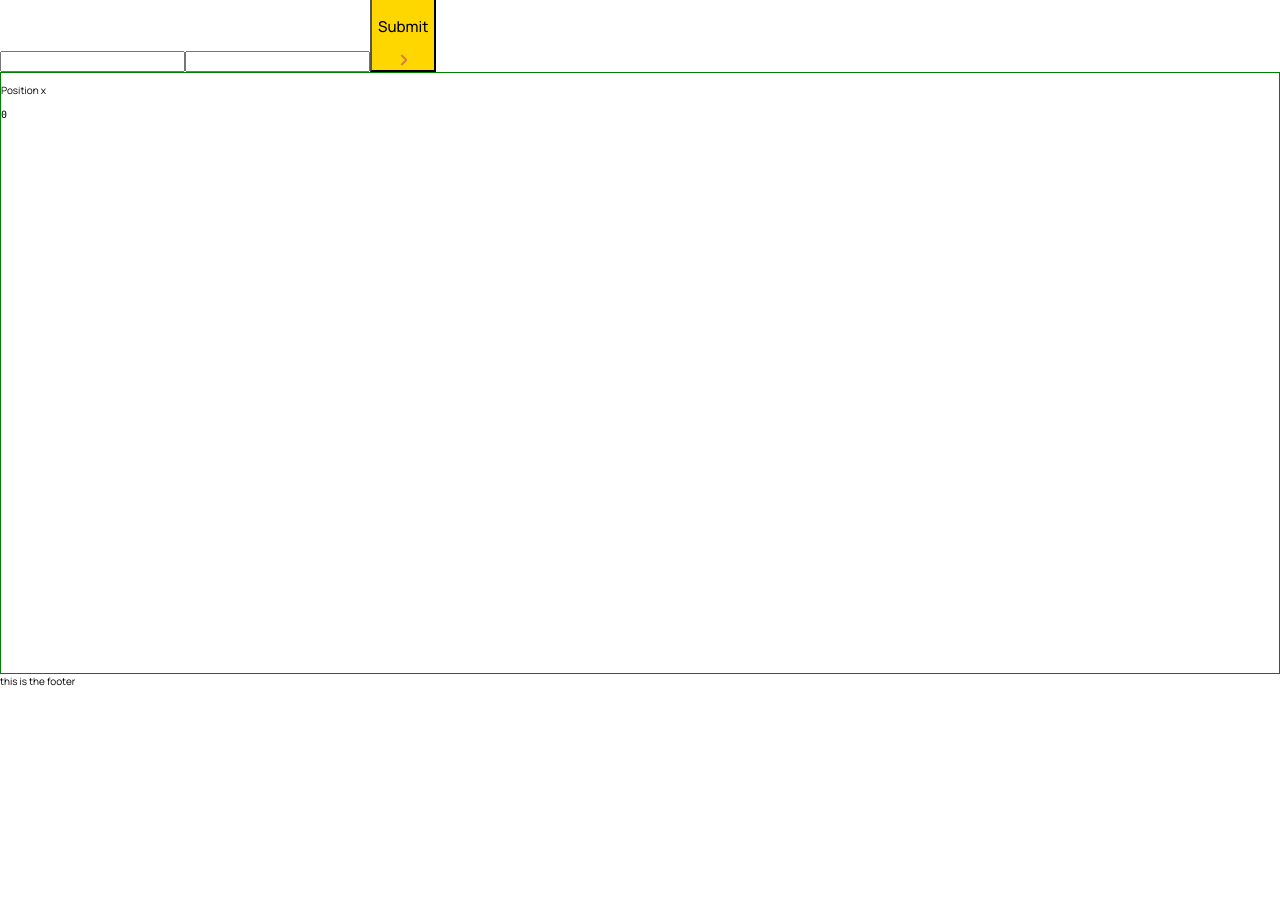
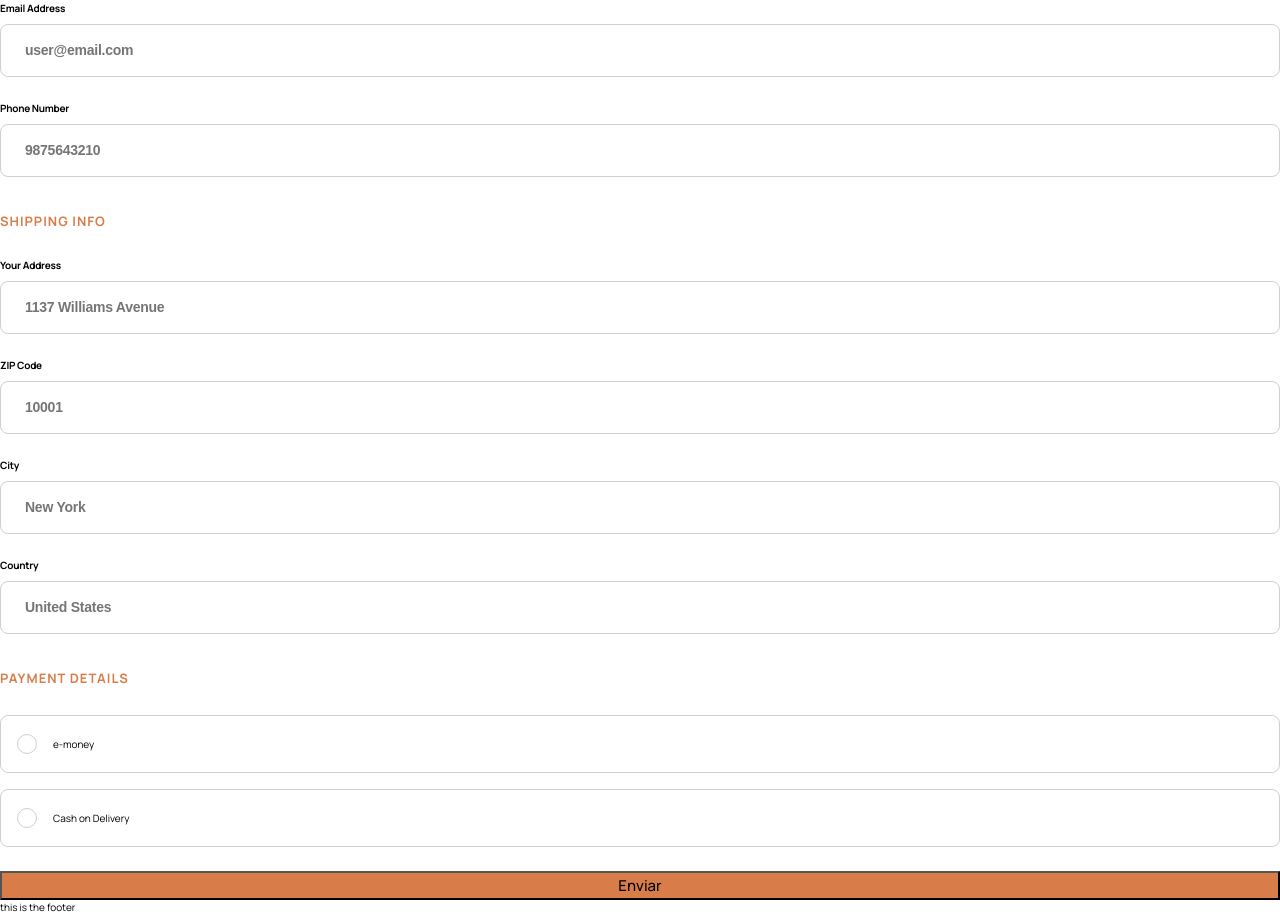
Before and after one commit to NubelityReact/audiophile-ecommerce-cra, a React (Create React App) app: page / in a window 1280 px wide. Shown: the part 248-1162 px from the top of the page. Before the commit the page ends 936 px from the top, so only its background shows below. Built offline with nearby package versions, Linux system fonts and the light colour scheme; no server answers.

Commit message:
adding form checkout

```diff
--- a/package.json
+++ b/package.json
@@ -13,6 +13,7 @@
     "clsx": "^2.1.0",
     "react": "^18.2.0",
     "react-dom": "^18.2.0",
+    "react-hook-form": "^7.51.3",
     "react-router-dom": "^6.22.3",
     "react-scripts": "5.0.1",
     "typescript": "^4.9.5",
--- a/src/components/Button/button.styles.module.css
+++ b/src/components/Button/button.styles.module.css
@@ -1,5 +1,5 @@
 .primary {
-  background-color: red;
+  background-color: var(--main-orange);
 }
 
 .outlined {
--- /dev/null
+++ b/src/components/Containers/Forms/Checkout/form.checkout.styles.module.css
@@ -0,0 +1,13 @@
+.container {
+}
+
+.form {
+  display: flex;
+  gap: 24px;
+  flex-direction: column;
+}
+
+.title {
+  color: var(--main-orange);
+  margin-block-start: 8px;
+}
--- /dev/null
+++ b/src/components/Containers/Forms/Checkout/index.tsx
@@ -0,0 +1,185 @@
+import { SubmitHandler, useForm } from "react-hook-form";
+import InputText from "../../../Input/Text";
+import Typography from "../../../Typography";
+import Button from "../../../Button";
+import InputRadio, { IRadioOption } from "../../../Input/Radio";
+import { useEffect, useState } from "react";
+import styles from "./form.checkout.styles.module.css";
+
+interface IFormCheckout {
+  name: string;
+  email: string;
+  phone: string;
+  address: string;
+  zip: string;
+  city: string;
+  country: string;
+  paymentMethod: string;
+  emoneyNumber: string;
+  emoneyPin: string;
+}
+
+const FormCheckout = () => {
+  const {
+    register,
+    formState: { errors },
+    handleSubmit,
+    watch,
+  } = useForm<IFormCheckout>();
+
+  const [paymentOptions, setPaymentOptions] = useState<IRadioOption[]>([]);
+
+  const selectedPaymentMethod = watch("paymentMethod");
+
+  const onSubmit: SubmitHandler<IFormCheckout> = (data) => {
+    // enviar al backend los datos del formulario
+    console.log({ data });
+  };
+
+  useEffect(() => {
+    window
+      .fetch("endpoint payment options")
+      .then((res) => res.json())
+      .then(setPaymentOptions)
+      .catch(() => {
+        const backendOptions = [
+          {
+            id: "emoney",
+            label: "e-money",
+          },
+          {
+            id: "cash",
+            label: "Cash on Delivery",
+          },
+        ];
+
+        setPaymentOptions(backendOptions);
+      });
+  }, []);
+
+  return (
+    <div>
+      <form onSubmit={handleSubmit(onSubmit)} className={styles.form}>
+        <Typography variant="subtitle" className={styles.title}>
+          Billing details
+        </Typography>
+        <InputText
+          label="name"
+          placeholder="Alexei Ward"
+          {...register("name", {
+            required: "Este campo es requerido",
+            minLength: {
+              value: 2,
+              message: "Debe contener al menos 2 caracteres",
+            },
+          })}
+          error={errors.name}
+        />
+        <InputText
+          label="Email Address"
+          placeholder="user@email.com"
+          {...register("email", {
+            required: "Este campo es requerido",
+            pattern: {
+              value: /\w+@\w+\.\w{2,3}/,
+              message: "Debe ser un correo válido",
+            },
+          })}
+          error={errors.email}
+        />
+        <InputText
+          label="Phone number"
+          placeholder="9875643210"
+          {...register("phone", {
+            required: "Este campo es requerido",
+            pattern: {
+              value: /[0-9]{10}/,
+              message: "Deben ser 10 dígitos",
+            },
+          })}
+          error={errors.phone}
+        />
+
+        <Typography variant="subtitle" className={styles.title}>
+          Shipping info
+        </Typography>
+        <InputText
+          label="Your address"
+          placeholder="1137 Williams Avenue"
+          {...register("address", {
+            required: "Este campo es requerido",
+          })}
+          error={errors.address}
+        />
+        <InputText
+          label="ZIP code"
+          placeholder="10001"
+          {...register("zip", {
+            required: "Este campo es requerido",
+            pattern: {
+              value: /[0-9]{5,6}/,
+              message: "Deben ser un zip válido",
+            },
+          })}
+          error={errors.zip}
+        />
+        <InputText
+          label="City"
+          placeholder="New York"
+          {...register("city", {
+            required: "Este campo es requerido",
+          })}
+          error={errors.city}
+        />
+        <InputText
+          label="Country"
+          placeholder="United States"
+          {...register("country", {
+            required: "Este campo es requerido",
+          })}
+          error={errors.country}
+        />
+
+        <Typography variant="subtitle" className={styles.title}>
+          Payment details
+        </Typography>
+
+        <InputRadio options={paymentOptions} {...register("paymentMethod")} />
+        {selectedPaymentMethod === "emoney" && (
+          <>
+            <InputText
+              label="e-Money Number"
+              placeholder="238521993"
+              {...register("emoneyNumber", {
+                required: "Este campo es requerido",
+                pattern: {
+                  value: /\d/,
+                  message: "Solo se permiten números",
+                },
+              })}
+              error={errors.emoneyNumber}
+            />
+            <InputText
+              label="e-Money PIN"
+              placeholder="****"
+              type="password"
+              {...register("emoneyPin", {
+                required: "Este campo es requerido",
+                pattern: {
+                  value: /\d{4,8}/,
+                  message: "Debe ser un pin válido",
+                },
+              })}
+              error={errors.emoneyPin}
+            />
+          </>
+        )}
+        <Button variant="primary">
+          <Typography>Enviar</Typography>
+        </Button>
+      </form>
+    </div>
+  );
+};
+
+export default FormCheckout;
--- a/src/components/Examples/Forms/BillingDetails/index.tsx
+++ b/src/components/Examples/Forms/BillingDetails/index.tsx
@@ -1,9 +1,17 @@
-import { useRef, useState } from "react";
+import { forwardRef, useImperativeHandle, useRef, useState } from "react";
 import Button from "../../../Button";
 import Typography from "../../../Typography";
 import InputText from "../../../Input/Text";
 
-const FormBillingDetails = () => {
+export interface IFormRef {
+  data: {
+    name: string;
+    email: React.MutableRefObject<HTMLInputElement | null>;
+  };
+  isValid: boolean;
+}
+
+const FormBillingDetails = forwardRef<IFormRef, unknown>((_, ref) => {
   console.log("rendering form billing details");
   const [name, setName] = useState("");
 
@@ -18,6 +26,14 @@ const FormBillingDetails = () => {
     console.log({ phone, lastName: lastNameRef.current?.value });
   };
 
+  useImperativeHandle(ref, () => ({
+    isValid: true,
+    data: {
+      name,
+      email: emailRef,
+    },
+  }));
+
   return (
     <div>
       <form action="">
@@ -27,7 +43,14 @@ const FormBillingDetails = () => {
           onChange={(e) => setName(e.target.value)}
         />
         <InputText label="Last name" id="x" ref={lastNameRef} />
-        <input type="email" ref={emailRef} />
+
+        <label
+          htmlFor="
+        "
+        >
+          Email
+          <input type="email" ref={emailRef} />
+        </label>
         <input type="tel" ref={phoneRef} />
 
         <Button variant="link" onClick={handleSubmit} type="button">
@@ -36,6 +59,6 @@ const FormBillingDetails = () => {
       </form>
     </div>
   );
-};
+});
 
 export default FormBillingDetails;
--- a/src/components/Examples/Refs/index.tsx
+++ b/src/components/Examples/Refs/index.tsx
@@ -14,7 +14,7 @@ const MouseTracker = () => {
     const pos = { x: event.clientX, y: event.clientY };
     currentPositionRef.current = pos;
     // setPosition(pos);
-    console.log({ posx: event.clientX });
+    // console.log({ posx: event.clientX });
   };
 
   const handleClick = () => {
--- /dev/null
+++ b/src/components/Input/Radio/index.tsx
@@ -0,0 +1,39 @@
+import { forwardRef } from "react";
+import styles from "./input.radio.styles.module.css";
+
+export interface IRadioOption {
+  id: string;
+  label: string;
+}
+
+interface IInputRadioProps {
+  options: IRadioOption[];
+}
+
+type IInputRadio = IInputRadioProps &
+  Omit<React.InputHTMLAttributes<HTMLInputElement>, "id">;
+
+const InputRadio = forwardRef<HTMLInputElement, IInputRadio>((props, ref) => {
+  const { options, ...rest } = props;
+
+  return (
+    <div className={styles.container}>
+      {options.map((item) => {
+        return (
+          <label key={item.id} className={styles.inputContainer}>
+            <input
+              ref={ref}
+              {...rest}
+              type="radio"
+              value={item.id}
+              className={styles.input}
+            />
+            <p className={styles.text}>{item.label}</p>
+          </label>
+        );
+      })}
+    </div>
+  );
+});
+
+export default InputRadio;
--- /dev/null
+++ b/src/components/Input/Radio/input.radio.styles.module.css
@@ -0,0 +1,39 @@
+.container {
+  display: flex;
+  gap: 16px;
+  flex-direction: column;
+}
+
+.inputContainer {
+  display: flex;
+  align-items: center;
+  gap: 16px;
+  padding: 18px 16px;
+  border: 1px solid #cfcfcf;
+  border-radius: 8px;
+}
+
+.input {
+  appearance: none;
+  width: 20px;
+  height: 20px;
+  border-radius: 10px;
+  border: 1px solid #cfcfcf;
+  position: relative;
+}
+
+.input:checked::before {
+  content: "";
+  position: absolute;
+  top: 50%;
+  left: 50%;
+  transform: translate(-50%, -50%);
+  width: 10px;
+  height: 10px;
+  border-radius: 5px;
+  background-color: var(--main-orange);
+}
+
+.inputContainer:has(.input:checked) {
+  border-color: var(--main-orange);
+}
--- a/src/components/Input/Text/index.tsx
+++ b/src/components/Input/Text/index.tsx
@@ -1,18 +1,38 @@
 import { forwardRef } from "react";
+import styles from "./input.text.module.css";
+import clsx from "clsx";
+import { FieldError } from "react-hook-form";
 
 interface IInputText {
   label: string;
+  error?: FieldError;
 }
 
 type IInputProps = IInputText & React.InputHTMLAttributes<HTMLInputElement>;
 
 const InputText = forwardRef<HTMLInputElement, IInputProps>((props, ref) => {
-  const { label, id, ...rest } = props;
+  const { label, id, error, ...rest } = props;
+
+  const isValid = !Boolean(error);
 
   return (
-    <div className="container">
-      <label htmlFor={id}>{label}</label>
-      <input id={id} ref={ref} {...rest} />
+    <div className={styles.container}>
+      <div
+        className={clsx(styles.labelContainer, !isValid && styles.errorText)}
+      >
+        <label htmlFor={id} className={styles.label}>
+          {label}
+        </label>
+        {!isValid && (
+          <p className={styles.label}>{error?.message || error?.type}</p>
+        )}
+      </div>
+      <input
+        id={id}
+        ref={ref}
+        {...rest}
+        className={clsx(styles.input, !isValid && styles.error)}
+      />
     </div>
   );
 });
--- /dev/null
+++ b/src/components/Input/Text/input.text.module.css
@@ -0,0 +1,47 @@
+.container {
+  display: grid;
+  gap: 9px;
+}
+
+.label {
+  font-family: var(--main-family);
+  font-weight: bold;
+  font-size: 12;
+  letter-spacing: -0.21px;
+}
+
+.label:not(p) {
+  text-transform: capitalize;
+}
+
+.labelContainer {
+  display: flex;
+  justify-content: space-between;
+  align-items: center;
+}
+
+.input {
+  border: 1px solid #cfcfcf;
+  padding-inline: 24px;
+  padding-block: 18px;
+  outline: none;
+  border-radius: 8px;
+}
+
+.input:focus {
+  border: 1px solid var(--main-orange);
+}
+
+.input::placeholder {
+  font-size: 1.4rem;
+  letter-spacing: -0.025rem;
+  font-weight: bold;
+}
+
+.error {
+  border: 2px solid #cd2c2c !important;
+}
+
+.errorText {
+  color: #cd2c2c;
+}
--- a/src/index.css
+++ b/src/index.css
@@ -32,3 +32,11 @@ code {
   /* typographies */
   --main-family: "Manrope", sans-serif;
 }
+
+*,
+*::after,
+*::before {
+  margin: 0;
+  padding: 0;
+  box-sizing: border-box;
+}
--- a/src/pages/Home/index.tsx
+++ b/src/pages/Home/index.tsx
@@ -1,15 +1,9 @@
-import FormBillingDetails from "../../components/Examples/Forms/BillingDetails";
-import MouseTracker from "../../components/Examples/Refs";
-import FactorialCalculator from "../../hooks/TestUseMemo";
+import FormCheckout from "../../components/Containers/Forms/Checkout";
 
 const Home = () => {
   return (
     <div>
-      <FactorialCalculator />
-
-      <FormBillingDetails />
-
-      <MouseTracker />
+      <FormCheckout />
     </div>
   );
 };
```
Also changed, not shown: 1 other file (tests, documents, lock files or other folders).
